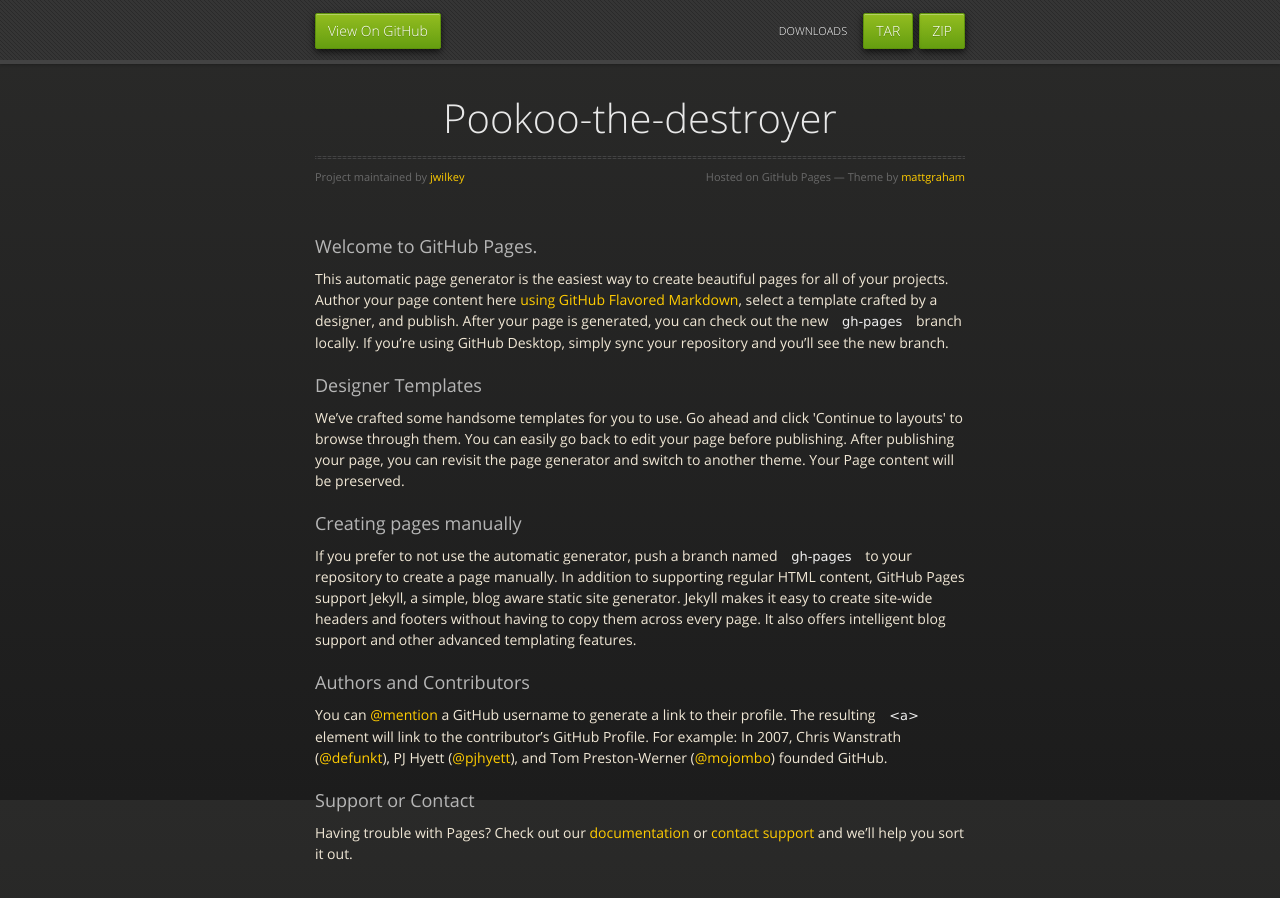
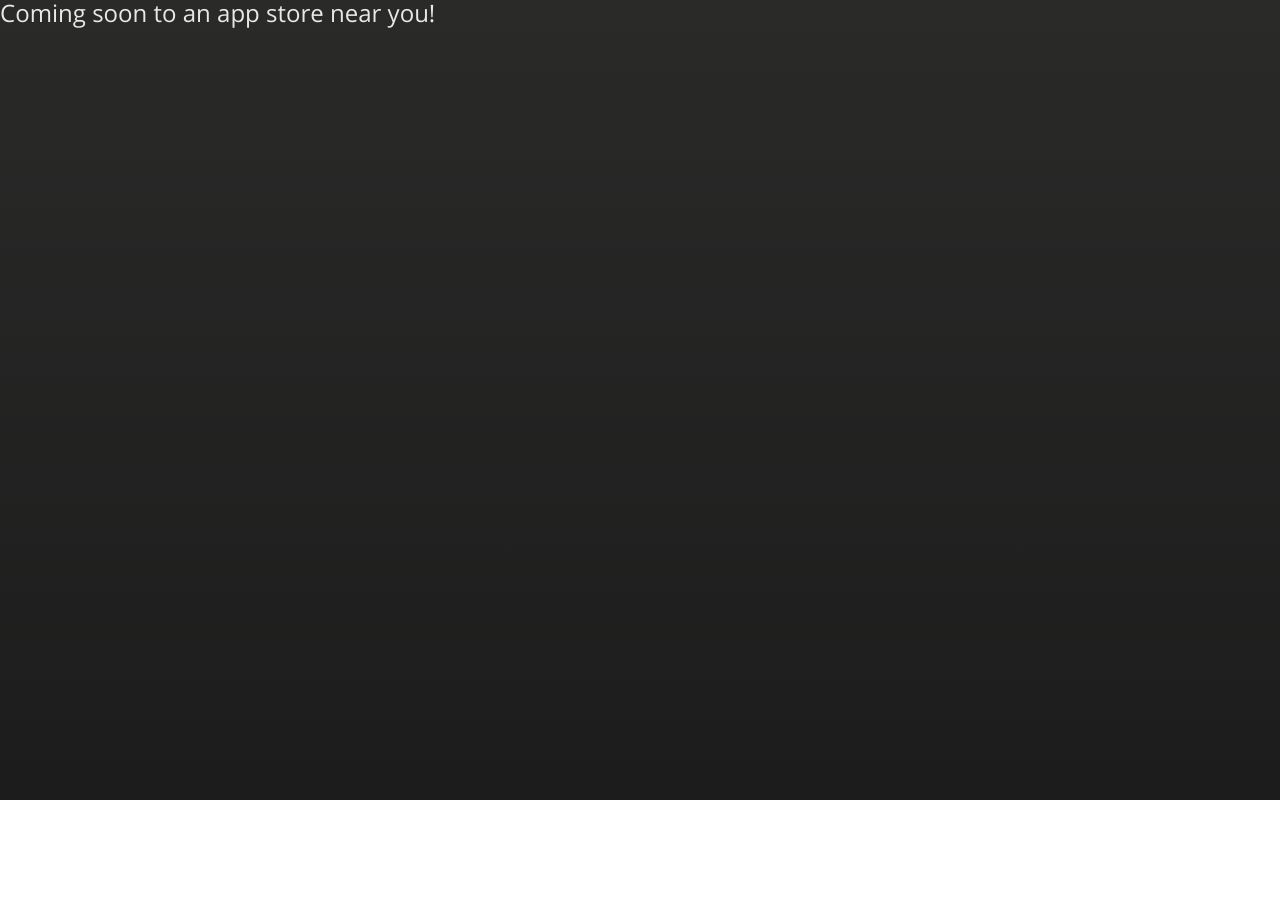
Before and after one commit to jwilkey/pookoo-the-destroyer, a plain HTML site: page index.html in a window 1280 px wide. After the commit the page ends 800 px from the top, so only its background shows below. Drawn offline with nearby package versions, Linux system fonts and the light colour scheme.

Commit message:
Update index.html

```diff
--- a/index.html
+++ b/index.html
@@ -3,7 +3,7 @@
   <head>
     <meta charset="utf-8">
     <meta http-equiv="X-UA-Compatible" content="chrome=1">
-    <title>Pookoo-the-destroyer by jwilkey</title>
+    <title>Pookoo the Destroyer</title>
     <link rel="stylesheet" href="stylesheets/styles.css">
     <link rel="stylesheet" href="stylesheets/github-dark.css">
     <script src="https://ajax.googleapis.com/ajax/libs/jquery/1.7.1/jquery.min.js"></script>
@@ -18,53 +18,7 @@
 
   </head>
   <body>
-      <div id="header">
-        <nav>
-          <li class="fork"><a href="https://github.com/jwilkey/pookoo-the-destroyer">View On GitHub</a></li>
-          <li class="downloads"><a href="https://github.com/jwilkey/pookoo-the-destroyer/zipball/master">ZIP</a></li>
-          <li class="downloads"><a href="https://github.com/jwilkey/pookoo-the-destroyer/tarball/master">TAR</a></li>
-          <li class="title">DOWNLOADS</li>
-        </nav>
-      </div><!-- end header -->
-
-    <div class="wrapper">
-
-      <section>
-        <div id="title">
-          <h1>Pookoo-the-destroyer</h1>
-          <p></p>
-          <hr>
-          <span class="credits left">Project maintained by <a href="https://github.com/jwilkey">jwilkey</a></span>
-          <span class="credits right">Hosted on GitHub Pages &mdash; Theme by <a href="https://twitter.com/michigangraham">mattgraham</a></span>
-        </div>
-
-        <h3>
-<a id="welcome-to-github-pages" class="anchor" href="#welcome-to-github-pages" aria-hidden="true"><span aria-hidden="true" class="octicon octicon-link"></span></a>Welcome to GitHub Pages.</h3>
-
-<p>This automatic page generator is the easiest way to create beautiful pages for all of your projects. Author your page content here <a href="https://guides.github.com/features/mastering-markdown/">using GitHub Flavored Markdown</a>, select a template crafted by a designer, and publish. After your page is generated, you can check out the new <code>gh-pages</code> branch locally. If you’re using GitHub Desktop, simply sync your repository and you’ll see the new branch.</p>
-
-<h3>
-<a id="designer-templates" class="anchor" href="#designer-templates" aria-hidden="true"><span aria-hidden="true" class="octicon octicon-link"></span></a>Designer Templates</h3>
-
-<p>We’ve crafted some handsome templates for you to use. Go ahead and click 'Continue to layouts' to browse through them. You can easily go back to edit your page before publishing. After publishing your page, you can revisit the page generator and switch to another theme. Your Page content will be preserved.</p>
-
-<h3>
-<a id="creating-pages-manually" class="anchor" href="#creating-pages-manually" aria-hidden="true"><span aria-hidden="true" class="octicon octicon-link"></span></a>Creating pages manually</h3>
-
-<p>If you prefer to not use the automatic generator, push a branch named <code>gh-pages</code> to your repository to create a page manually. In addition to supporting regular HTML content, GitHub Pages support Jekyll, a simple, blog aware static site generator. Jekyll makes it easy to create site-wide headers and footers without having to copy them across every page. It also offers intelligent blog support and other advanced templating features.</p>
-
-<h3>
-<a id="authors-and-contributors" class="anchor" href="#authors-and-contributors" aria-hidden="true"><span aria-hidden="true" class="octicon octicon-link"></span></a>Authors and Contributors</h3>
-
-<p>You can <a href="https://github.com/blog/821" class="user-mention">@mention</a> a GitHub username to generate a link to their profile. The resulting <code>&lt;a&gt;</code> element will link to the contributor’s GitHub Profile. For example: In 2007, Chris Wanstrath (<a href="https://github.com/defunkt" class="user-mention">@defunkt</a>), PJ Hyett (<a href="https://github.com/pjhyett" class="user-mention">@pjhyett</a>), and Tom Preston-Werner (<a href="https://github.com/mojombo" class="user-mention">@mojombo</a>) founded GitHub.</p>
-
-<h3>
-<a id="support-or-contact" class="anchor" href="#support-or-contact" aria-hidden="true"><span aria-hidden="true" class="octicon octicon-link"></span></a>Support or Contact</h3>
-
-<p>Having trouble with Pages? Check out our <a href="https://help.github.com/pages">documentation</a> or <a href="https://github.com/contact">contact support</a> and we’ll help you sort it out.</p>
-      </section>
-
-    </div>
+    <h2>Coming soon to an app store near you!</h2>
     <!--[if !IE]><script>fixScale(document);</script><![endif]-->
 
   </body>
```
